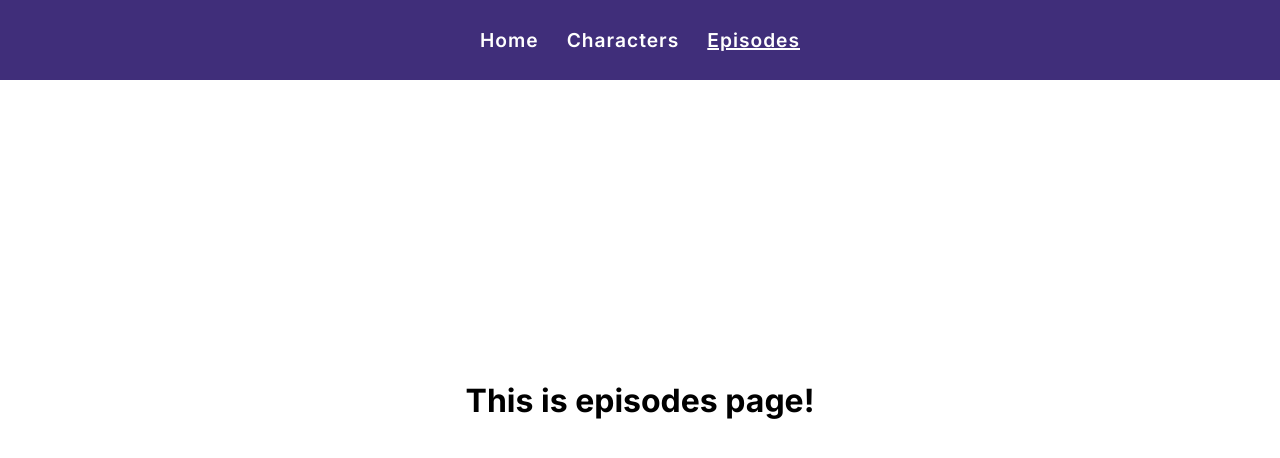
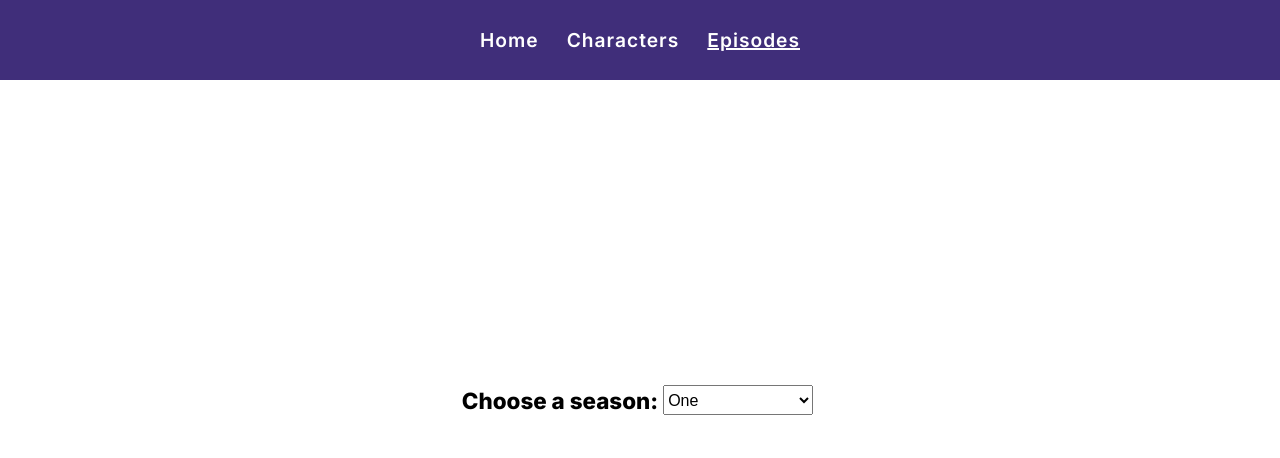
Before and after one commit to andbudha/rick-n-morty-nextjs, a Next.js app: page /episodes in a window 1280 px wide. Shown: the top 458 px of the page. Built offline with nearby package versions, Linux system fonts and the light colour scheme; no server answers.

Commit message:
EpisodePage added

```diff
--- a/src/app/episodes/episodes.module.scss
+++ b/src/app/episodes/episodes.module.scss
@@ -8,4 +8,30 @@
   display: flex;
   justify-content: center;
   align-items: center;
+  .main_text_box {
+    height: 50px;
+    min-width: 160px;
+    display: flex;
+    justify-content: center;
+    flex-direction: column;
+    align-items: center;
+    text-align: center;
+    font-size: 1.4rem;
+    font-weight: 800;
+  }
+  .main_select_box {
+    height: 50px;
+    min-width: 160px;
+    display: flex;
+    justify-content: center;
+    flex-direction: column;
+    align-items: center;
+    text-align: center;
+
+    .select_box {
+      height: 30px;
+      width: 150px;
+      font-size: 1rem;
+    }
+  }
 }
--- a/src/app/episodes/page.tsx
+++ b/src/app/episodes/page.tsx
@@ -1,15 +1,47 @@
 'use client';
-import React, { useState } from 'react';
+import React, { ChangeEvent, useEffect, useState } from 'react';
 import styles from './episodes.module.scss';
 
 const EpisodesPage = () => {
   console.log('Hello from episodes page!');
+  const [seasonNum, setSeasonNum] = useState<number>(1);
+  console.log(seasonNum);
 
-  const [num, setNum] = useState(0);
+  const getEpisodes = async () => {
+    const response = await fetch(`https://rickandmortyapi.com/api/episode
+`);
+    const result = await response.json();
+    console.log(result);
+  };
 
+  const selectSeasonOptionHandler = (e: ChangeEvent<HTMLSelectElement>) => {
+    const selectedSeasonNumber = Number(e.currentTarget.value);
+    setSeasonNum(selectedSeasonNumber);
+  };
+
+  useEffect(() => {
+    getEpisodes();
+  }, [seasonNum]);
   return (
     <div className={styles.main_episodes_box}>
-      <h1>This is episodes page!</h1>
+      <div className={styles.main_text_box}>
+        {' '}
+        <p>Choose a season: </p>
+      </div>
+      <div className={styles.main_select_box}>
+        <select
+          name="seasons"
+          id="seasons"
+          onChange={selectSeasonOptionHandler}
+          className={styles.select_box}
+        >
+          <option value="1">One</option>
+          <option value="2">Two</option>
+          <option value="3">Three</option>
+          <option value="4">Four</option>
+          <option value="5">Five</option>
+        </select>
+      </div>
     </div>
   );
 };
```
